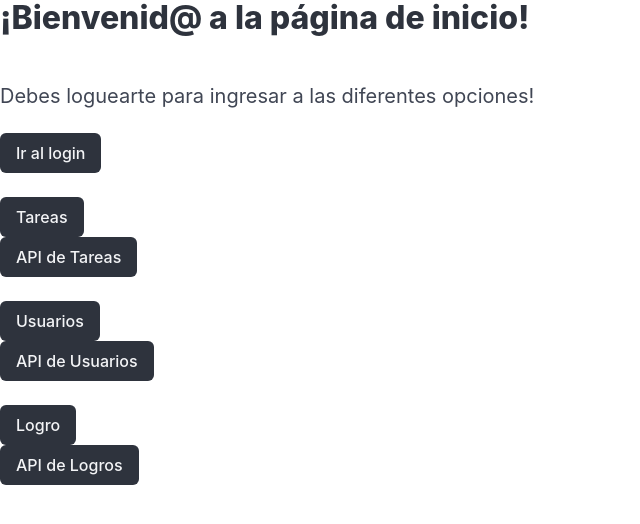
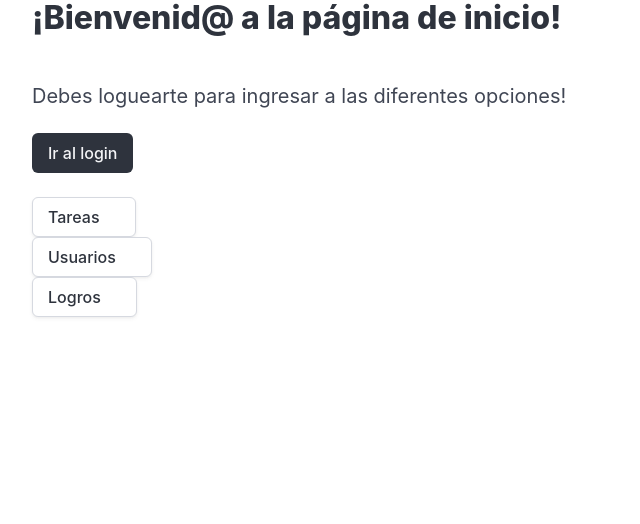
Before and after one commit to Back-End-Gang/sistema-tareas-gamificado, a Django app: page / in a window 1280 px wide. Shown: the top 524 px of the page, without its empty margins (0-640 px from the left). Run offline with Django 4.2, Linux system fonts and the light colour scheme.

Commit message:
Cambio en index.html

```diff
--- a/TareasGamificado/tareas/templates/index.html
+++ b/TareasGamificado/tareas/templates/index.html
@@ -8,6 +8,7 @@
     <link rel="stylesheet" href="https://cdn.jsdelivr.net/npm/bulma@1.0.2/css/bulma.min.css">
 </head>
 <body>
+    <div class="container is-fluid">
         <P class="title">¡Bienvenid@ a la página de inicio!</P> <br />
         <p class="subtitle">Debes loguearte para ingresar a las diferentes opciones!</p>
 
@@ -17,31 +18,87 @@
 
         <br />
 
+        <div class="dropdown is-hoverable">
+            <div class="dropdown-trigger">
+              <button class="button" aria-haspopup="true" aria-controls="dropdown-menu4">
+                <span>Tareas</span>
+                <span class="icon is-small">
+                  <i class="fas fa-angle-down" aria-hidden="true"></i>
+                </span>
+              </button>
+            </div>
+            <div class="dropdown-menu" id="dropdown-menu4" role="menu">
+              <div class="dropdown-content">
+                <div class="dropdown-item">
+                  <p>
                     <form action="/listar_tareas/">
                         <input type="submit" class="button is-dark" value="Tareas" />
                     </form>
                     <form action="/tareasListApi/">
                         <input type="submit" class="button is-dark" target="_blank" value="API de Tareas" />
                     </form>
+                  </p>
+                </div>
+              </div>
+            </div>
+          </div>
 
         <br />
 
+        <div class="dropdown is-hoverable">
+            <div class="dropdown-trigger">
+              <button class="button" aria-haspopup="true" aria-controls="dropdown-menu4">
+                <span>Usuarios</span>
+                <span class="icon is-small">
+                  <i class="fas fa-angle-down" aria-hidden="true"></i>
+                </span>
+              </button>
+            </div>
+            <div class="dropdown-menu" id="dropdown-menu4" role="menu">
+              <div class="dropdown-content">
+                <div class="dropdown-item">
+                  <p>
                     <form action="/listar_usuarios/">
                         <input type="submit" class="button is-dark" value="Usuarios" />
                     </form>
                     <form action="/usuariosListApi/">
                         <input type="submit" class="button is-dark" target="_blank" value="API de Usuarios" />
                     </form>
+                  </p>
+                </div>
+              </div>
+            </div>
+          </div>
 
         <br />
 
+        <div class="dropdown is-hoverable">
+            <div class="dropdown-trigger">
+              <button class="button" aria-haspopup="true" aria-controls="dropdown-menu4">
+                <span>Logros</span>
+                <span class="icon is-small">
+                  <i class="fas fa-angle-down" aria-hidden="true"></i>
+                </span>
+              </button>
+            </div>
+            <div class="dropdown-menu" id="dropdown-menu4" role="menu">
+              <div class="dropdown-content">
+                <div class="dropdown-item">
+                  <p>
                     <form action="/listar_logros/">
                         <input type="submit" class="button is-dark" value="Logro" />
                     </form>
                     <form action="logrosListApi/">
                         <input type="submit" class="button is-dark" target="_blank" value="API de Logros" />
                     </form>
+                  </p>
+                </div>
+              </div>
+            </div>
+          </div>
 
+
+    </div>
 
 </body>
 </html>
```
Lines whose indentation alone changed are shown as unchanged.
